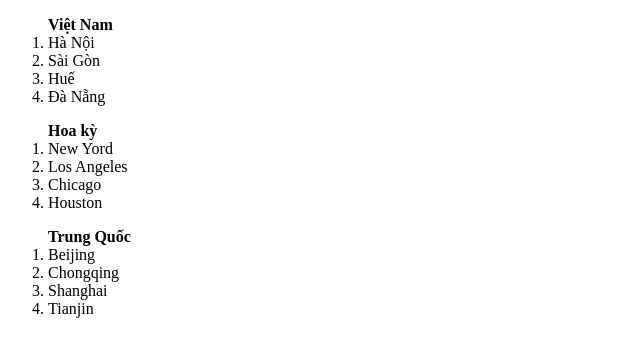
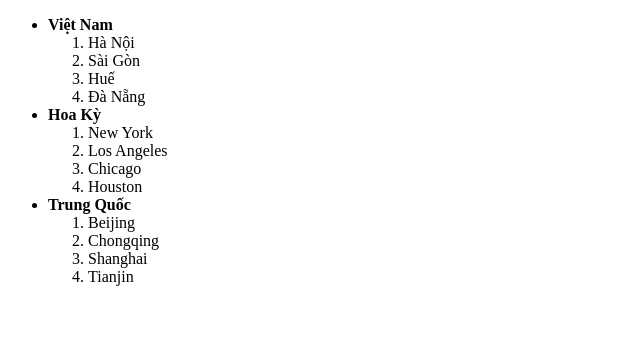
Before and after one commit to fishdayy/du-an-8-2, a plain HTML site: page demo 8-2.html in a window 1280 px wide. Shown: the whole page, without its empty margins (0-640 px from the left). Drawn offline with Linux system fonts and the light colour scheme.

Commit message:
done quiz

```diff
--- a/demo 8-2.html
+++ b/demo 8-2.html
@@ -5,26 +5,28 @@
   <title>ul ol li</title>
 </head>
 <body>
-
-<ol>
-    <strong>Việt Nam</strong>
-    <li> Hà Nội</li>
+<ul>
+    <li><strong>Việt Nam</strong>
+        <ol><li> Hà Nội</li>
             <li> Sài Gòn</li>
             <li> Huế</li>
             <li> Đà Nẵng</li>
         </ol>
-<ol> <strong>Hoa kỳ</strong>
-    <li> New Yord</li>
+    </li>
+    <li><strong>Hoa Kỳ</strong>
+        <ol><li> New York</li>
             <li> Los Angeles</li>
             <li> Chicago</li>
             <li> Houston</li>
         </ol>
-<ol> <strong>Trung Quốc</strong>
-    <li> Beijing</li>
+    </li>
+    <li><strong> Trung Quốc</strong>
+        <ol><li> Beijing</li>
             <li> Chongqing</li>
             <li> Shanghai</li>
             <li> Tianjin</li>
         </ol>
-
+    </li>
+</ul>
 </body>
 </html>
```
Lines whose indentation alone changed are shown as unchanged.
